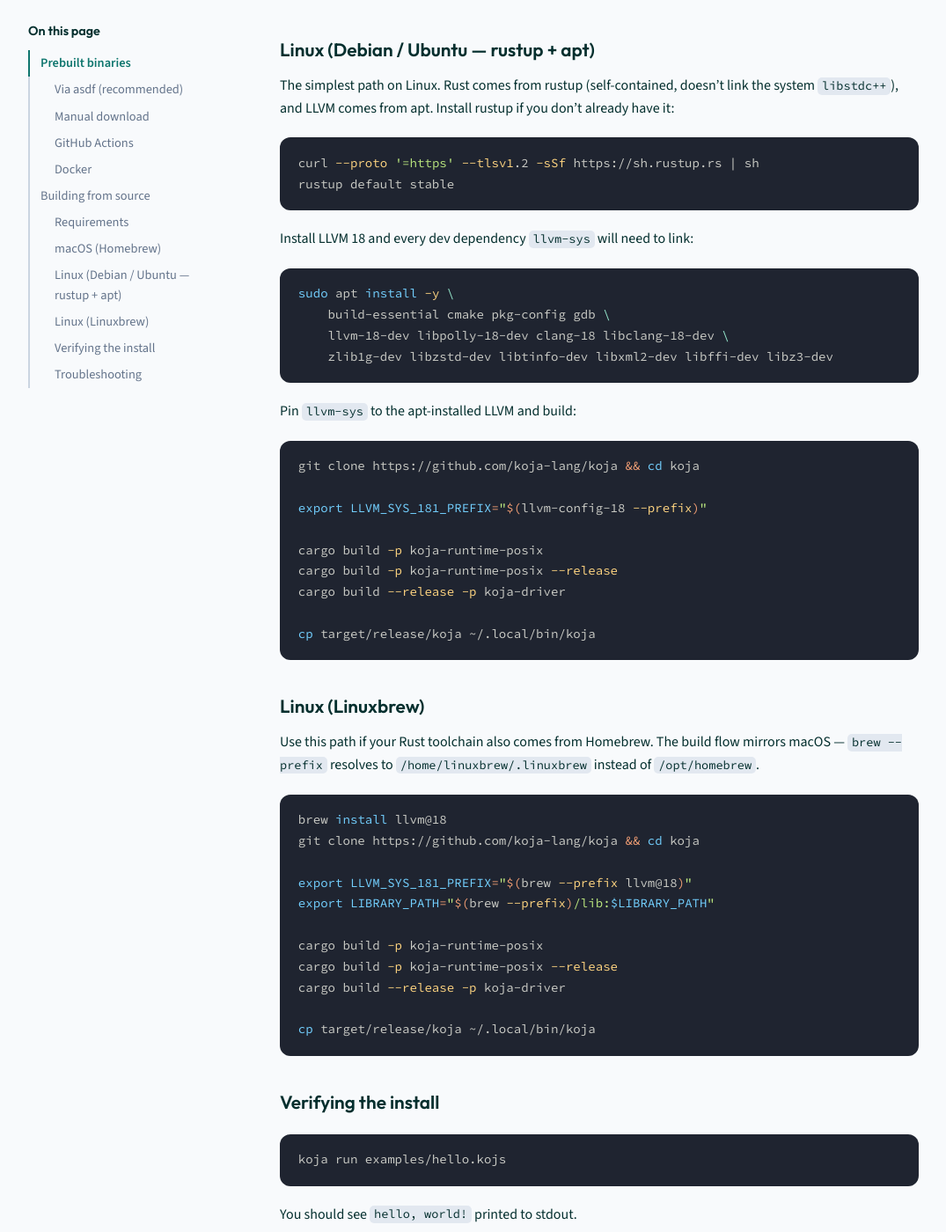
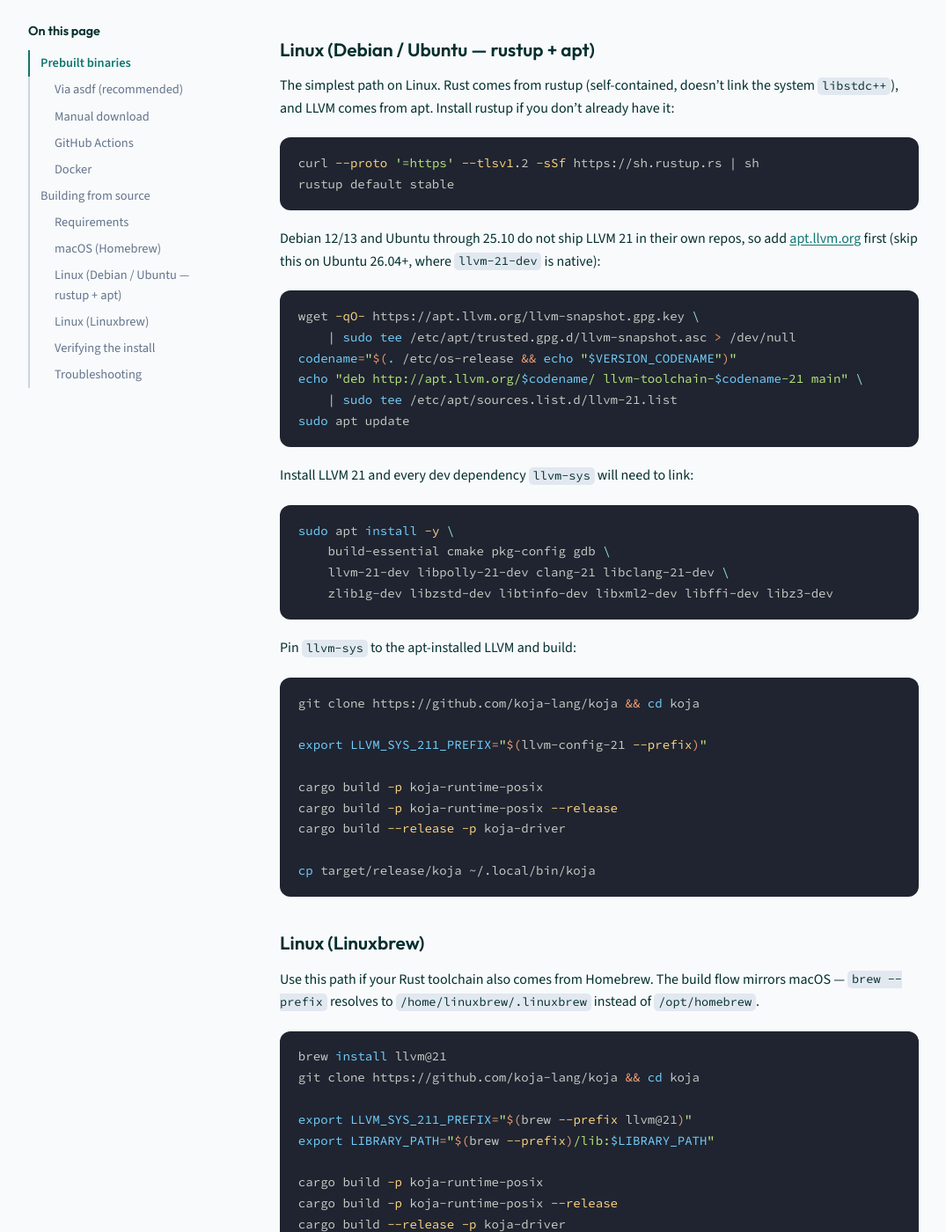
Before and after one commit to koja-lang/kojalang.org, a Jekyll site: the page built from install.md, in a window 1280 px wide and 1400 px high, scrolled down 3283 px. Shown: the whole window at 88% size, without its empty margins (102-1177 px from the left). Built offline with Jekyll 4.4.1, drawn with Linux system fonts in a browser that asks for light colours; some of the changed text lies outside the part shown.

````diff
--- a/_plugins/koja_lexer.rb
+++ b/_plugins/koja_lexer.rb
@@ -9,9 +9,9 @@ class KojaLexer < Rouge::RegexLexer
   filenames "*.koja", "*.kojs"
 
   KEYWORDS = %w[
-    after alias as break cond const else end enum extend fail fn for if
-    impl in loop match priv protocol receive rescue return spawn struct
-    try type unless when while
+    after alias as break builtin cond const else end enum extend fail fn
+    for if impl in loop match priv protocol receive rescue return spawn
+    struct try type unless when while
   ].freeze
 
   OPERATOR_WORDS = %w[and or not].freeze
--- a/install.md
+++ b/install.md
@@ -71,10 +71,10 @@ On other platforms, or to work on the compiler itself, build from source as desc
 ### Requirements
 
 - Rust 1.85 or newer (1.94.1+ recommended — some transitive crates push the practical minimum upward; if you see MSRV errors, run `rustup update stable` or `rustup override set 1.94.1` inside the repo)
-- LLVM 18 (specifically 18.1.x — `llvm-sys` will not accept other versions)
+- LLVM 21 (specifically 21.1.x — `llvm-sys` will not accept other versions)
 - A C toolchain (`cc` / `clang`)
 
-The compiler links LLVM 18 statically through [`llvm-sys`](https://crates.io/crates/llvm-sys), so the LLVM development libraries must be installed and discoverable at build time.
+The compiler links LLVM 21 statically through [`llvm-sys`](https://crates.io/crates/llvm-sys), so the LLVM development libraries must be installed and discoverable at build time.
 
 #### Toolchain compatibility
 
@@ -82,8 +82,8 @@ Whatever installed your Rust toolchain also chose your `libstdc++`, and `llvm-sy
 
 | Rust source                   | LLVM source                       | Status                               |
 | ----------------------------- | --------------------------------- | ------------------------------------ |
-| Homebrew (macOS or Linuxbrew) | Homebrew (`brew install llvm@18`) | Supported                            |
-| rustup                        | apt (`llvm-18-dev`)               | Supported, simplest on Debian/Ubuntu |
+| Homebrew (macOS or Linuxbrew) | Homebrew (`brew install llvm@21`) | Supported                            |
+| rustup                        | apt (`llvm-21-dev`)               | Supported, simplest on Debian/Ubuntu |
 | rustup                        | Homebrew                          | Supported                            |
 | Homebrew                      | apt                               | **Not supported**                    |
 
@@ -94,10 +94,10 @@ If you previously installed Rust via Homebrew and want to switch to apt LLVM, `b
 This is the primary supported configuration.
 
 ```sh
-brew install llvm@18
+brew install llvm@21
 git clone https://github.com/koja-lang/koja && cd koja
 
-export LLVM_SYS_181_PREFIX="$(brew --prefix llvm@18)"
+export LLVM_SYS_211_PREFIX="$(brew --prefix llvm@21)"
 export LIBRARY_PATH="$(brew --prefix)/lib:$LIBRARY_PATH"
 
 cargo build -p koja-runtime-posix
@@ -120,12 +120,23 @@ curl --proto '=https' --tlsv1.2 -sSf https://sh.rustup.rs | sh
 rustup default stable
 ```
 
-Install LLVM 18 and every dev dependency `llvm-sys` will need to link:
+Debian 12/13 and Ubuntu through 25.10 do not ship LLVM 21 in their own repos, so add [apt.llvm.org](https://apt.llvm.org) first (skip this on Ubuntu 26.04+, where `llvm-21-dev` is native):
+
+```sh
+wget -qO- https://apt.llvm.org/llvm-snapshot.gpg.key \
+    | sudo tee /etc/apt/trusted.gpg.d/llvm-snapshot.asc > /dev/null
+codename="$(. /etc/os-release && echo "$VERSION_CODENAME")"
+echo "deb http://apt.llvm.org/$codename/ llvm-toolchain-$codename-21 main" \
+    | sudo tee /etc/apt/sources.list.d/llvm-21.list
+sudo apt update
+```
+
+Install LLVM 21 and every dev dependency `llvm-sys` will need to link:
 
 ```sh
 sudo apt install -y \
     build-essential cmake pkg-config gdb \
-    llvm-18-dev libpolly-18-dev clang-18 libclang-18-dev \
+    llvm-21-dev libpolly-21-dev clang-21 libclang-21-dev \
     zlib1g-dev libzstd-dev libtinfo-dev libxml2-dev libffi-dev libz3-dev
 ```
 
@@ -134,7 +145,7 @@ Pin `llvm-sys` to the apt-installed LLVM and build:
 ```sh
 git clone https://github.com/koja-lang/koja && cd koja
 
-export LLVM_SYS_181_PREFIX="$(llvm-config-18 --prefix)"
+export LLVM_SYS_211_PREFIX="$(llvm-config-21 --prefix)"
 
 cargo build -p koja-runtime-posix
 cargo build -p koja-runtime-posix --release
@@ -148,10 +159,10 @@ cp target/release/koja ~/.local/bin/koja
 Use this path if your Rust toolchain also comes from Homebrew. The build flow mirrors macOS — `brew --prefix` resolves to `/home/linuxbrew/.linuxbrew` instead of `/opt/homebrew`.
 
 ```sh
-brew install llvm@18
+brew install llvm@21
 git clone https://github.com/koja-lang/koja && cd koja
 
-export LLVM_SYS_181_PREFIX="$(brew --prefix llvm@18)"
+export LLVM_SYS_211_PREFIX="$(brew --prefix llvm@21)"
 export LIBRARY_PATH="$(brew --prefix)/lib:$LIBRARY_PATH"
 
 cargo build -p koja-runtime-posix
@@ -176,13 +187,13 @@ You should see `hello, world!` printed to stdout.
 Debian splits Polly out of the main LLVM package:
 
 ```sh
-sudo apt install -y libpolly-18-dev
+sudo apt install -y libpolly-21-dev
 cargo clean -p llvm-sys
 ```
 
 #### `cannot find -lz` / `-lzstd` / `-ltinfo` / `-lxml2` / `-lffi` / `-lz3`
 
-LLVM 18 was built against these system libraries, and the linker re-resolves them when you link the compiler. Install whichever development package is missing:
+LLVM 21 was built against these system libraries, and the linker re-resolves them when you link the compiler. Install whichever development package is missing:
 
 | Linker arg | Debian package |
 | ---------- | -------------- |
@@ -200,10 +211,10 @@ The full apt install line above pre-installs all of these.
 `boring-sys` uses `bindgen`, which loads `libclang.so` to parse C headers. Install both:
 
 ```sh
-sudo apt install -y clang-18 libclang-18-dev
+sudo apt install -y clang-21 libclang-21-dev
 ```
 
-For tooling consistency, match the LLVM version (`-18`) rather than installing the unversioned `clang` metapackage.
+For tooling consistency, match the LLVM version (`-21`) rather than installing the unversioned `clang` metapackage.
 
 #### SIGSEGV inside `llvm::X86ReadAdvanceTable` when running `koja run`
 
@@ -228,16 +239,16 @@ cargo build --release
 Alternatively, if you want to stay on Linuxbrew, install Homebrew LLVM and remove the apt one:
 
 ```sh
-brew install llvm@18
-sudo apt remove --purge llvm-18-dev
-unset LLVM_SYS_181_PREFIX
+brew install llvm@21
+sudo apt remove --purge llvm-21-dev
+unset LLVM_SYS_211_PREFIX
 cargo clean
 cargo build --release
 ```
 
 #### Stale `llvm-sys` artifacts after switching LLVM versions
 
-`llvm-sys`'s build script does **not** rerun when you change `LLVM_SYS_181_PREFIX`, so a `cargo build` after `apt install llvm-18-dev` reuses the previously-compiled artifacts and ignores the new install. Force a rebuild:
+`llvm-sys`'s build script does **not** rerun when you change `LLVM_SYS_211_PREFIX`, so a `cargo build` after `apt install llvm-21-dev` reuses the previously-compiled artifacts and ignores the new install. Force a rebuild:
 
 ```sh
 cargo clean -p llvm-sys
````
Also changed, not shown: other parts of install.md (+8 -8 lines), language.md (+151 -62 lines).
